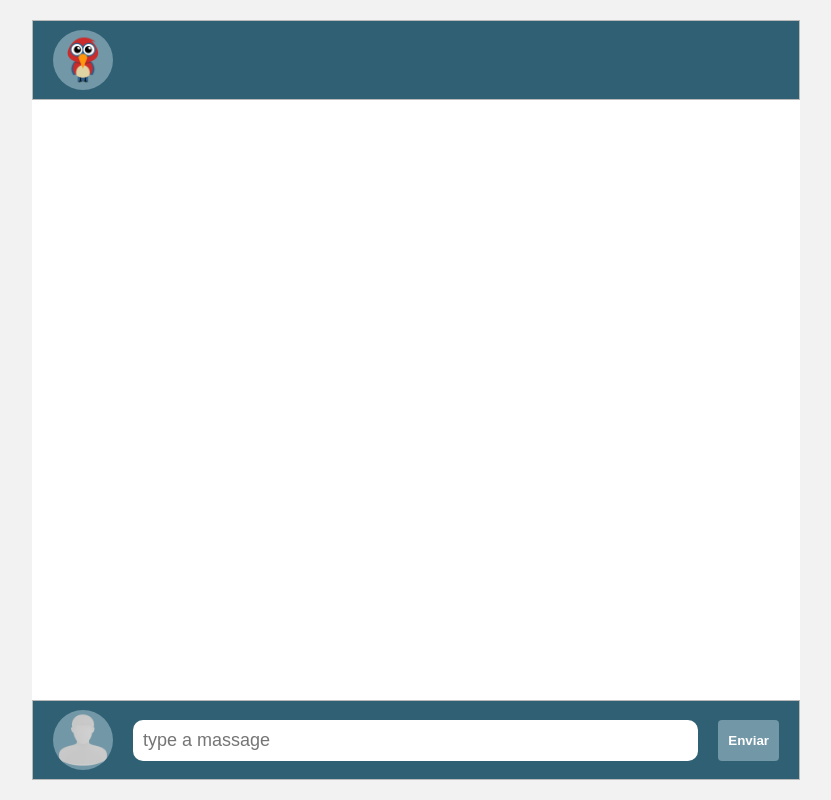
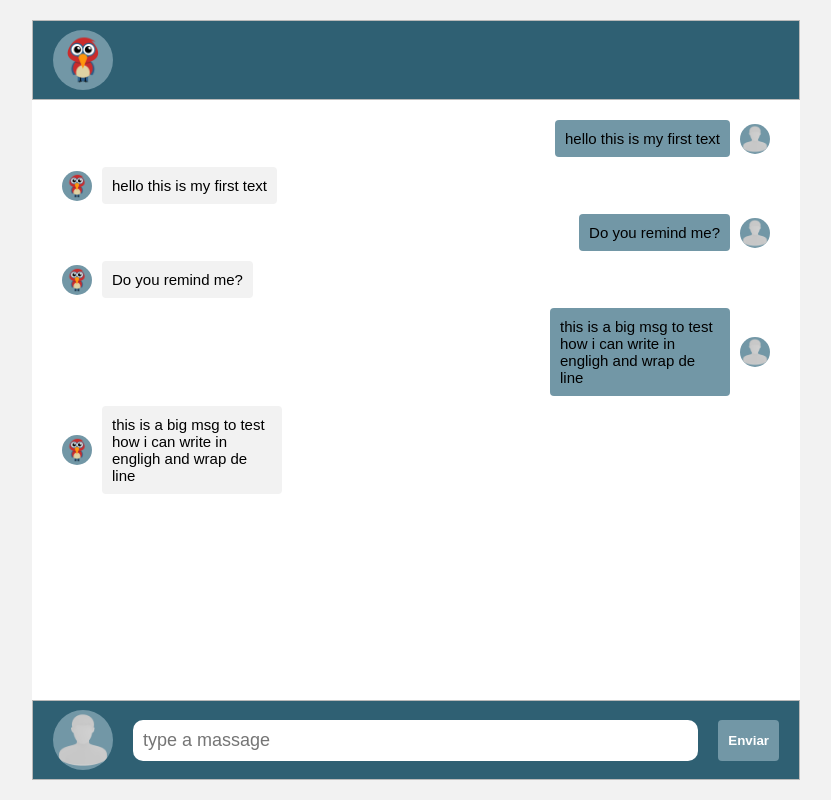
Before and after one commit to ZaqueuLima3/parrot-chat-react, a React (Create React App) app in the folder frontend/: page / in a window 1280 px wide. Shown: the whole page, without its empty margins (224-1055 px from the left). Built offline with nearby package versions, Linux system fonts and the light colour scheme; the HTML template or start-up script is replaced by a standard one.

Commit message:
Update chat layout

```diff
--- a/frontend/src/components/Chat/index.js
+++ b/frontend/src/components/Chat/index.js
@@ -3,6 +3,9 @@ import React from 'react';
 import {
   Container, Header, Content, Footer,
 } from './styles';
+
+import Text from '../Text';
+
 import parrot from '../../assets/img/parrot-icon.png';
 import user from '../../assets/img/default-user.png';
 
@@ -12,7 +15,22 @@ const Chat = () => (
       <img src={parrot} alt="logo-parrot" />
     </Header>
     <Content>
-      <div />
+      <Text image={user} parrot={false} msg="hello this is my first text" />
+      <Text image={parrot} parrot msg="hello this is my first text" />
+
+      <Text image={user} parrot={false} msg="Do you remind me?" />
+      <Text image={parrot} parrot msg="Do you remind me?" />
+
+      <Text
+        image={user}
+        parrot={false}
+        msg="this is a big msg to test how i can write in engligh and wrap de line"
+      />
+      <Text
+        image={parrot}
+        parrot
+        msg="this is a big msg to test how i can write in engligh and wrap de line"
+      />
     </Content>
     <Footer>
       <img src={user} alt="logo-parrot" />
--- a/frontend/src/components/Chat/styles.js
+++ b/frontend/src/components/Chat/styles.js
@@ -33,20 +33,20 @@ export const Header = styled.div`
 
 export const Content = styled.div`
   flex: 1;
+  padding: var(--spacing-medium);
 `;
 
 export const Footer = styled.div`
   height: 80px;
   display: flex;
   align-items: center;
-  padding: 0 var(--spacing-medium);
 
   background: var(--color-primary);
   border: 1px solid #b9b9b9;
 
   img {
     width: 60px;
-    margin-right: var(--spacing-medium);
+    margin-left: var(--spacing-medium);
 
     background-color: var(--color-secondary);
     border-radius: 30px;
@@ -59,10 +59,11 @@ export const Footer = styled.div`
   form {
     display: flex;
     flex: 1;
+    justify-content: center;
+    padding: 0 var(--spacing-medium);
 
     input {
-      flex: 1;
-      flex-wrap: wrap;
+      width: 90%;
       margin-right: 20px;
       padding: var(--spacing-small);
 
--- /dev/null
+++ b/frontend/src/components/Text/index.js
@@ -0,0 +1,25 @@
+import React from 'react';
+
+import { Container } from './styles';
+
+const Text = ({ image, parrot, msg }) => (
+  <Container parrot={parrot}>
+    {parrot ? (
+      <>
+        <img src={image} alt="user" />
+        <div>
+          <p>{msg}</p>
+        </div>
+      </>
+    ) : (
+      <>
+        <div>
+          <p>{msg}</p>
+        </div>
+        <img src={image} alt="user" />
+      </>
+    )}
+  </Container>
+);
+
+export default Text;
--- /dev/null
+++ b/frontend/src/components/Text/styles.js
@@ -0,0 +1,27 @@
+/* eslint-disable import/prefer-default-export */
+import styled from 'styled-components';
+
+export const Container = styled.div`
+  width: 100%;
+  display: flex;
+  margin-bottom: var(--spacing-small);
+  align-items: center;
+  justify-content: ${props => (props.parrot ? 'flex-start' : 'flex-end')};
+
+  img {
+    width: 30px;
+    margin: 0 var(--spacing-small);
+
+    background-color: var(--color-secondary);
+    border-radius: 15px;
+  }
+
+  p {
+    max-width: 180px;
+    padding: var(--spacing-small);
+
+    background-color: ${props => (props.parrot ? 'var(--color-light)' : 'var(--color-secondary)')};
+    border-radius: var(--radius-small);
+    font-size: var(--size-small);
+  }
+`;
```
